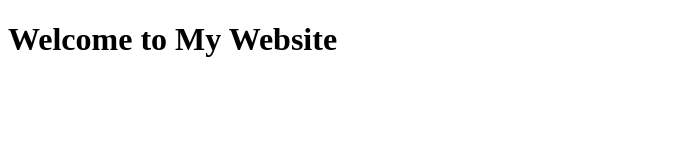
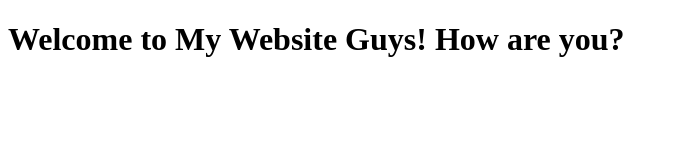
Before and after one commit to Keyush-15/GitPractice, a plain HTML site: page index.html in a window 1280 px wide. Shown: the whole page, without its empty margins (0-678 px from the left). Drawn offline with Linux system fonts and the light colour scheme.

Commit message:
Changed Heading Message

```diff
--- a/index.html
+++ b/index.html
@@ -9,7 +9,7 @@
   </head>
   <body>
     <main>
-        <h1>Welcome to My Website</h1>
+        <h1>Welcome to My Website Guys! How are you?</h1>
     </main>
 
   </body>
```
